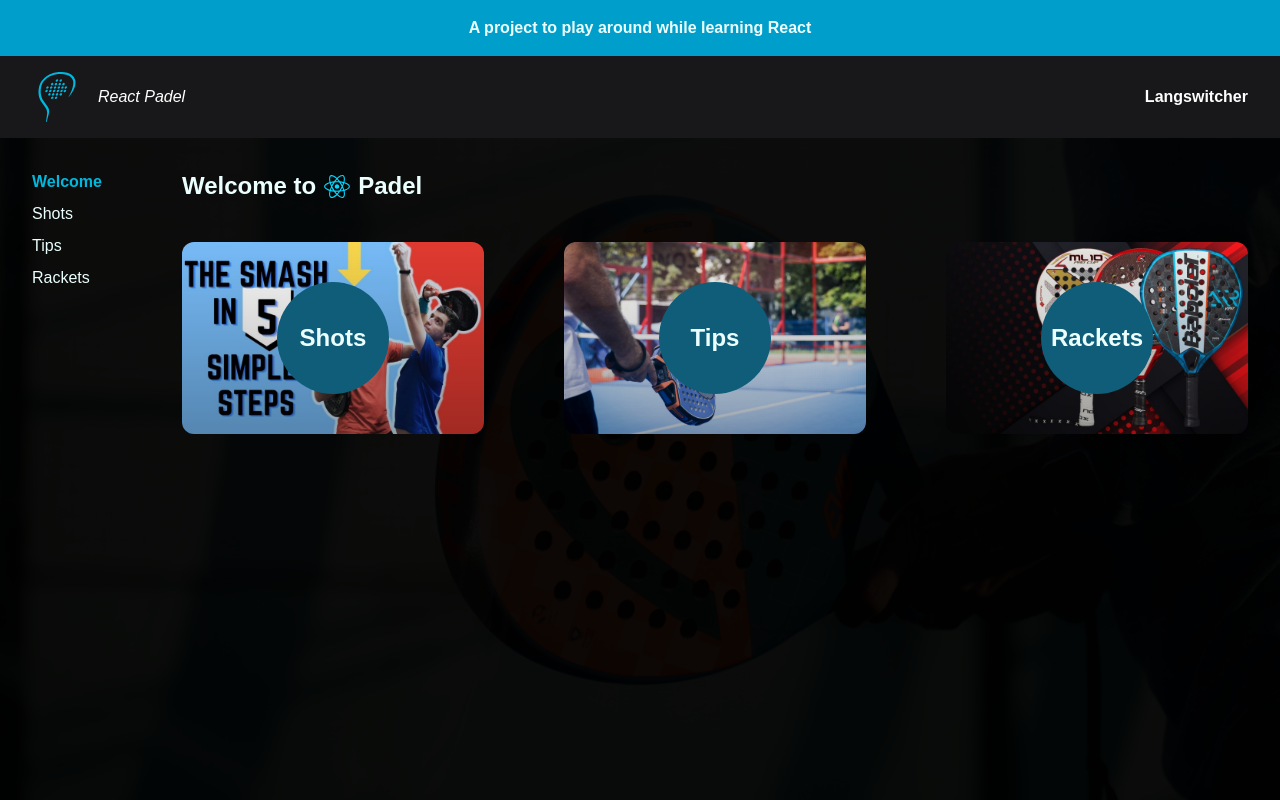
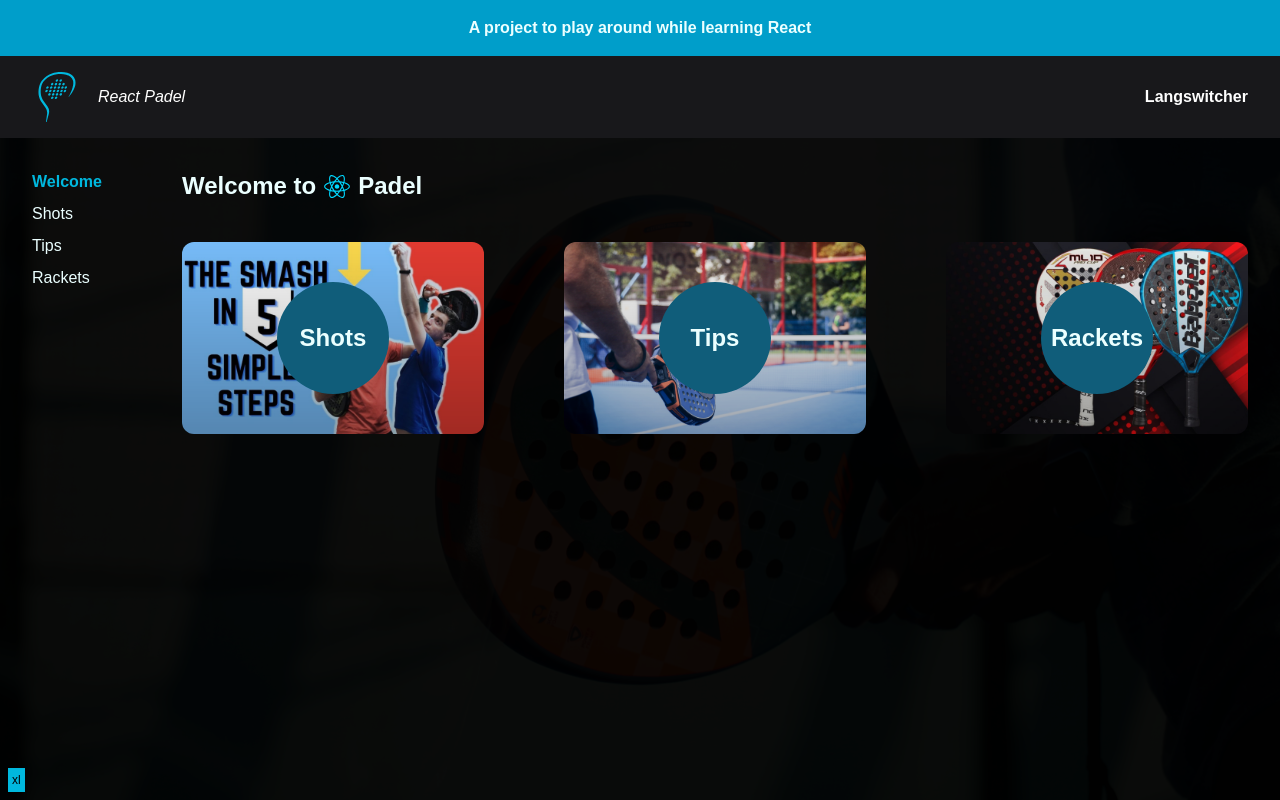
Before and after one commit to Meuss/react-padel, a React (Vite) app: page / in a window 1280 px wide. Built offline with nearby package versions, Linux system fonts and the light colour scheme.

Commit message:
breakpoints helper

```diff
--- a/src/App.tsx
+++ b/src/App.tsx
@@ -42,6 +42,7 @@ const App = () => {
           </QueryClientProvider>
         </Provider>
       </BrowserRouter>
+      <div className="mq-helper pointer-events-none fixed bottom-2 left-2 bg-primary-500 p-1 text-xs font-normal text-black" />
     </div>
   );
 };
--- a/src/tailwind.css
+++ b/src/tailwind.css
@@ -10,3 +10,44 @@
     @apply bg-primary-700 ring-2 ring-primary-600;
   }
 }
+
+@layer utilities {
+  .youtubeContainer iframe {
+    width: 100%;
+    height: 100%;
+    position: absolute;
+    top: 0;
+    left: 0;
+  }
+  .mq-helper {
+    @apply hidden;
+    @screen sm {
+      @apply block;
+    }
+  }
+  @screen sm {
+    .mq-helper::after {
+      content: "sm";
+    }
+  }
+  @screen md {
+    .mq-helper::after {
+      content: "md";
+    }
+  }
+  @screen lg {
+    .mq-helper::after {
+      content: "lg";
+    }
+  }
+  @screen xl {
+    .mq-helper::after {
+      content: "xl";
+    }
+  }
+  @screen 2xl {
+    .mq-helper::after {
+      content: "2xl";
+    }
+  }
+}
```
